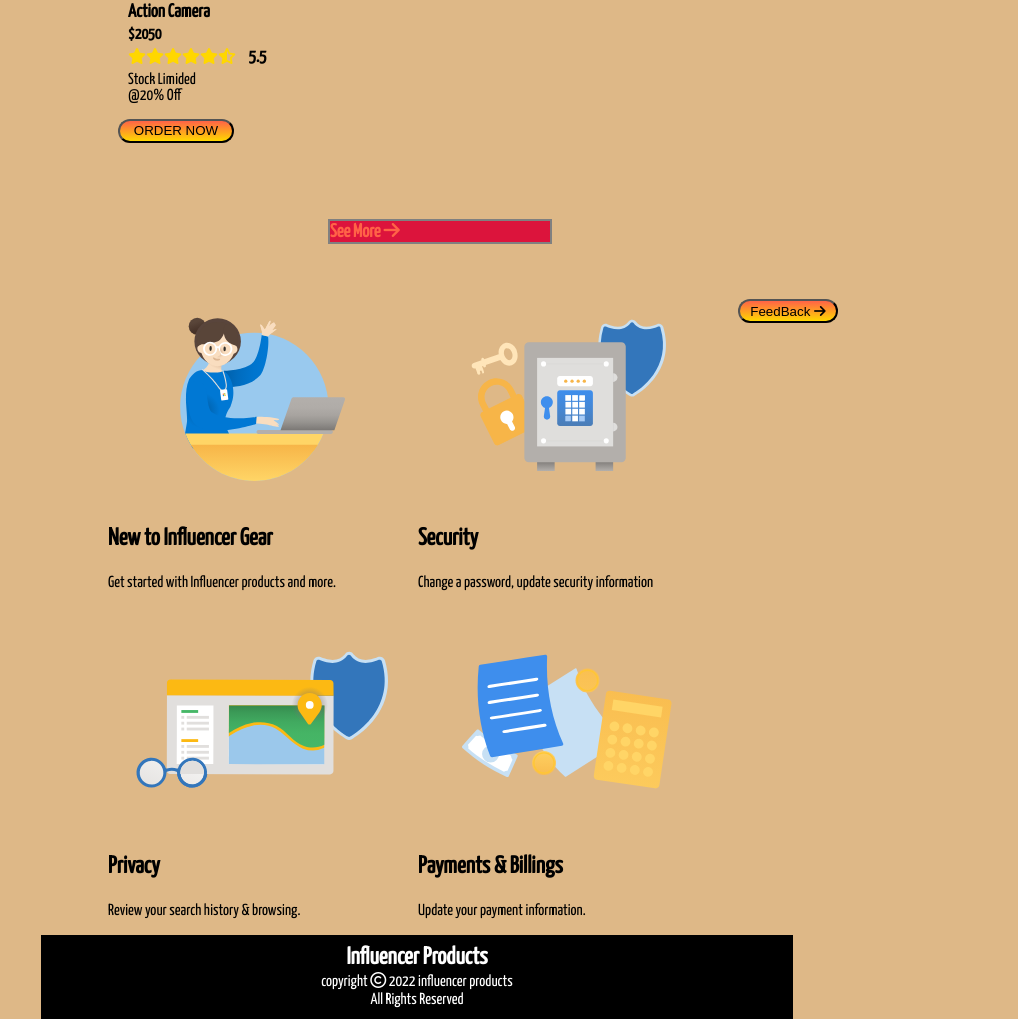
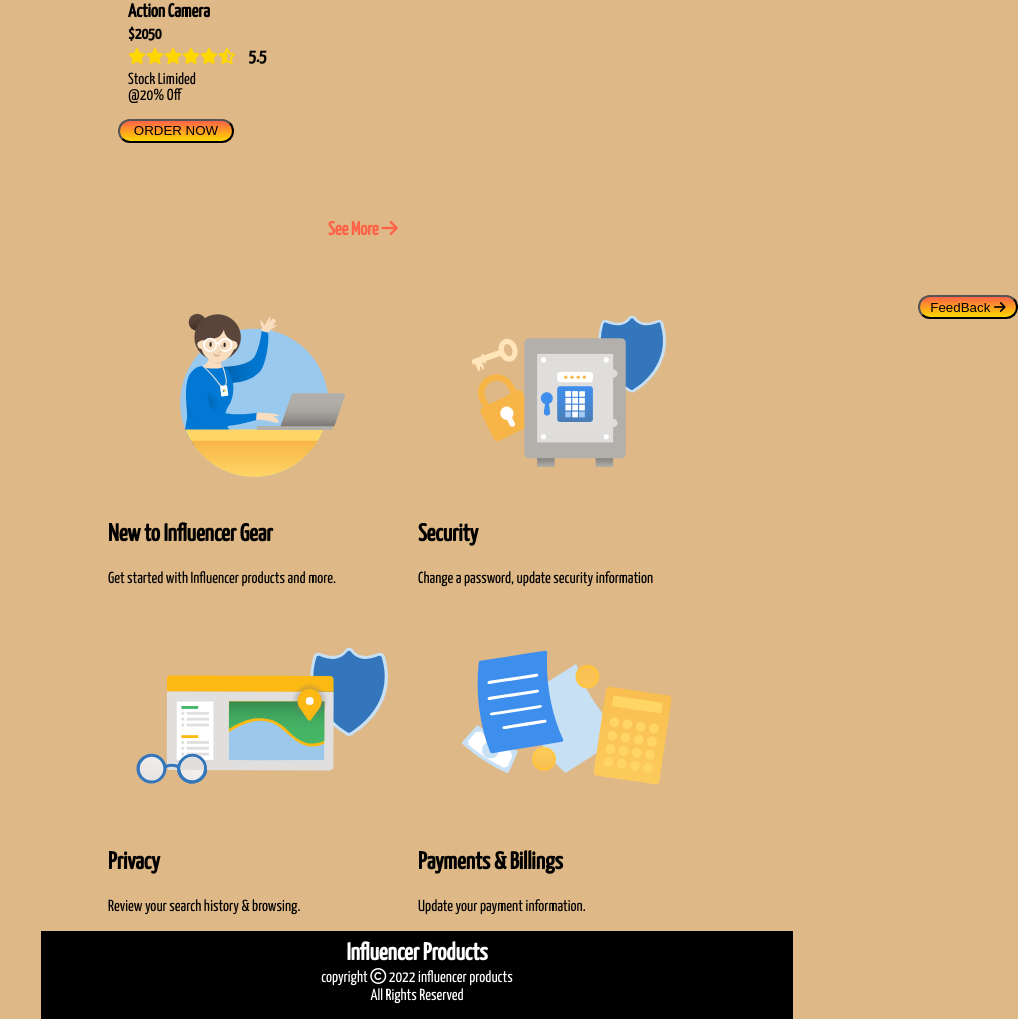
Before and after one commit to hasansharif819/influencer-gear, a plain HTML site: page index.html in a window 768 px wide. Shown: the part 3156-4175 px from the top of the page, 1018 px wide, since content can reach past the window. Drawn offline with Linux system fonts and the light colour scheme.

Commit message:
It is now responsible

```diff
--- a/styles/styles1.css
+++ b/styles/styles1.css
@@ -169,7 +169,7 @@ color: tomato;
     font-size: 1.5em;
 }
 .feedback{
-    margin-left: right;
+    margin-left: 1100px;
     margin-top: 50px;
     margin-bottom: 20px;
 }
@@ -271,9 +271,7 @@ footer{
     }
     .see-more{
         margin-left: 200px;
-        background-color: crimson;
-        border: 2px solid gray;
-    }
+        }
 
     .extra-section{
         display: grid;
@@ -282,8 +280,7 @@ footer{
     }
     .feedback{
         width: 100px;
-        justify-content: right, bottom (0, 0);
-        j
+        margin-left: 200px;
     }
 
 }
```
